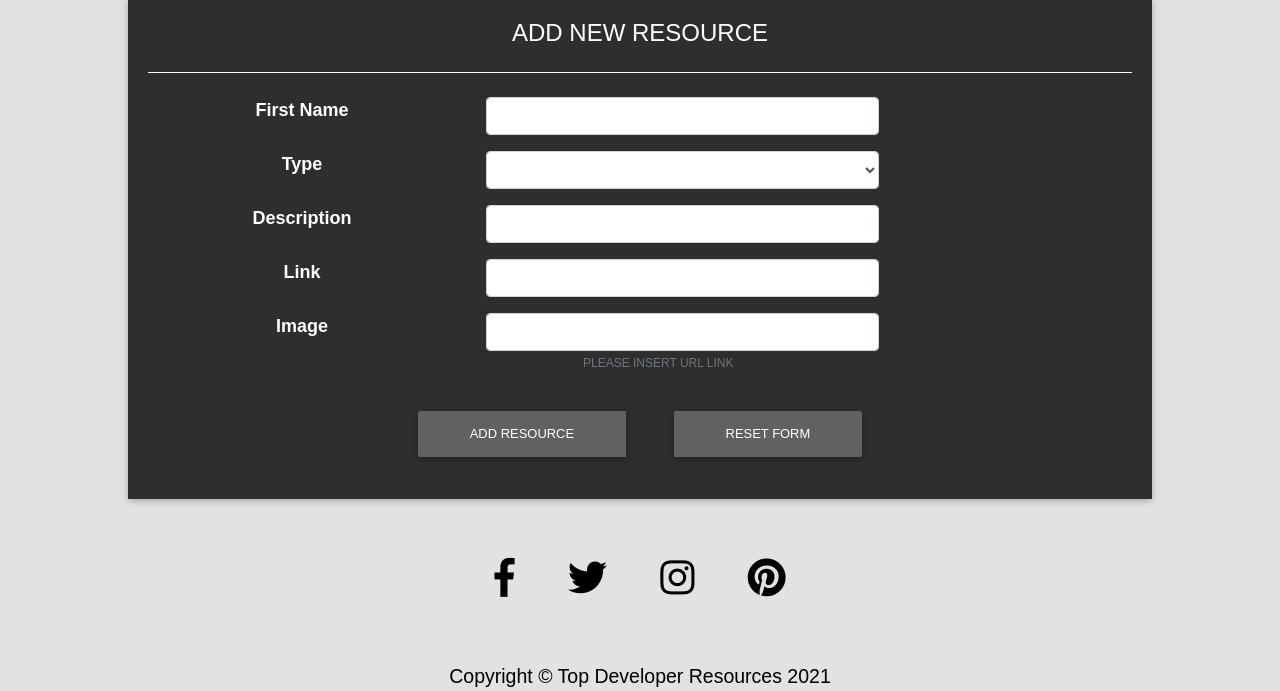
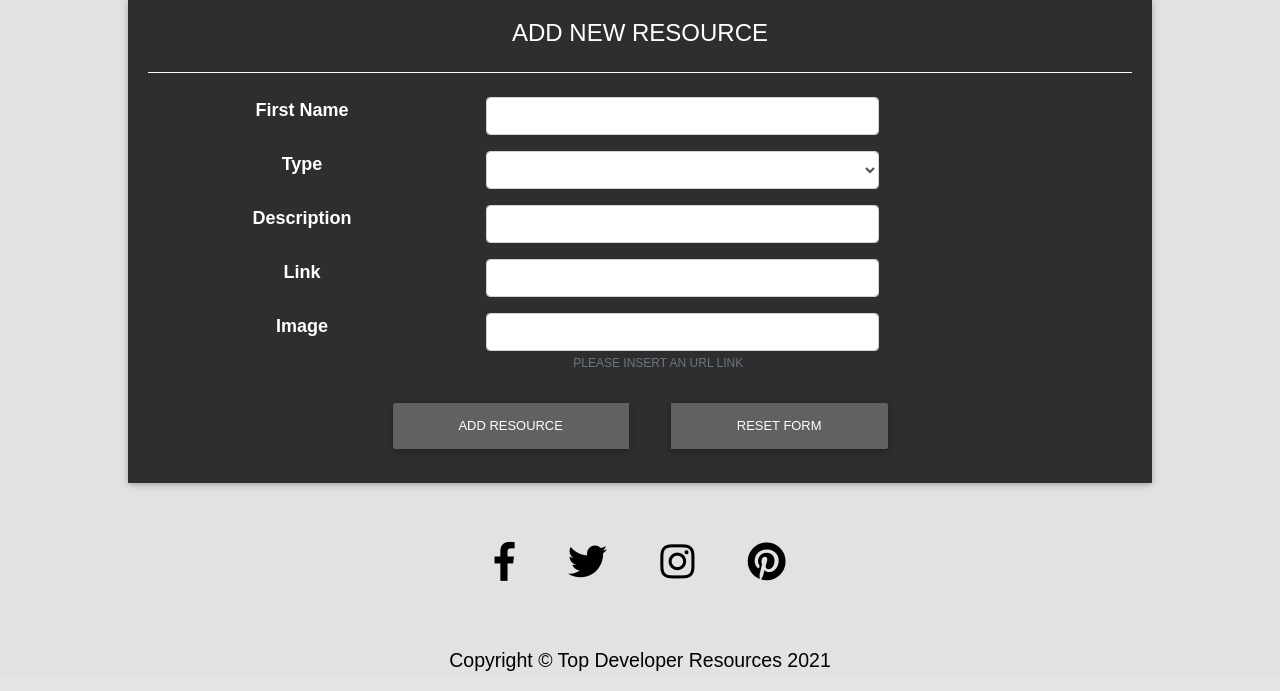
Before and after one commit to SantiagoYanezFerreiro/Top_Developer_Resources, a Flask app: page /new_resource in a window 1280 px wide. Shown: the part 137-828 px from the top of the page. Run offline with Flask 2, Linux system fonts and the light colour scheme; the visitor is signed in with stand-in values (Sample User, id 1); a database or web service that is not in the repository returns one stand-in record (values such as "Sample title"); some libraries are stand-ins or nearby versions.

Commit message:
changed styling

```diff
--- a/templates/new_resource.html
+++ b/templates/new_resource.html
@@ -14,54 +14,54 @@
                 <div class="col-lg-12">
                     <!-- resource name -->
                     <div class="row">
-                        <label for="name" class="col-sm-4 px-1 col-newresource-label">First Name</label>
+                        <label for="name" class="col-sm-4 col-newresource-label">First Name</label>
                         <div class="col-sm-5">
                             <input type="text" class="form-control" id="name" name="name" placeholder="resource name" minlength="4" maxlength="20" required>
                         </div>
                     </div>
                     <!-- resource type -->
-                    <div class="row my-3 mdl-selectfield">
-                        <label for="type" class="col-sm-4 px-1 col-newresource-label">Type</label>
+                    <div class="row my-3">
+                        <label for="type" class="col-sm-4 col-newresource-label">Type</label>
                         <div class="col-sm-5">
                             <select class="form-control" id="resource_category" name="resource_category" required>
                                 <option selected></option>
                                 {% for option in resource_category %}
-                                    <option value="{{option.resource_category}}">{{option.resource_category}}</option>
+                                    <option value="{{ option.resource_category }}">{{ option.resource_category }}</option>
                                 {% endfor %}
                             </select>
                         </div>
                     </div>
                     <!-- resource description -->
                     <div class="row mt-3">
-                        <label for="description" class="col-sm-4 px-1 col-newresource-label">Description</label>
+                        <label for="description" class="col-sm-4 col-newresource-label">Description</label>
                         <div class="col-sm-5">
                             <input type="text" class="form-control" id="description" name="description" placeholder="Description" minlength="5" maxlength="80" required>
                         </div>
                     </div>
                     <!-- resource link -->
                     <div class="row mt-3">
-                        <label for="link" class="col-sm-4 px-1 col-newresource-label">Link</label>
+                        <label for="link" class="col-sm-4 col-newresource-label">Link</label>
                         <div class="col-sm-5">
                             <input type="text" class="form-control" id="link" name="link" placeholder="link" minlength="5" maxlength="80" required>
                         </div>
                     </div>
                     <!-- resource image -->
                     <div class="row mt-3 mb-3">
-                        <label for="image" class="col-sm-4 px-1 col-newresource-label">Image</label>
+                        <label for="image" class="col-sm-4 col-newresource-label">Image</label>
                         <div class="col-sm-5">
                             <input type="url" class="form-control" id="image" name="image" placeholder="Image" required>
-                            <small class="text-muted mr-md-5">PLEASE INSERT URL LINK</small>
+                            <small class="text-muted mr-md-5">PLEASE INSERT AN URL LINK</small>
                         </div>
                     </div>
                 </div>
             </div>
             <!-- buttons -->
-            <div class="row mx-0 my-3">
+            <div class="row my-2">
                 <div class="col-sm-10 offset-sm-1 col-md-8 offset-md-2 col-lg-6 offset-lg-3 btn-group px-0" role="group" aria-label="add resource and reset buttons">
                     <!-- Add resource button -->
-                    <button type="submit" class="btn btn-grey text-white mx-1 mx-md-2 mx-xl-4 px-2">Add resource</button>
+                    <button type="submit" class="btn btn-grey text-white mr-5">Add resource</button>
                     <!-- Reset button -->
-                    <button type="reset" class="btn btn-grey text-white mx-1 mx-md-2 mx-xl-4 px-2">Reset Form</button>
+                    <button type="reset" class="btn btn-grey text-white">Reset Form</button>
                 </div>
             </div>
         </div>
```
